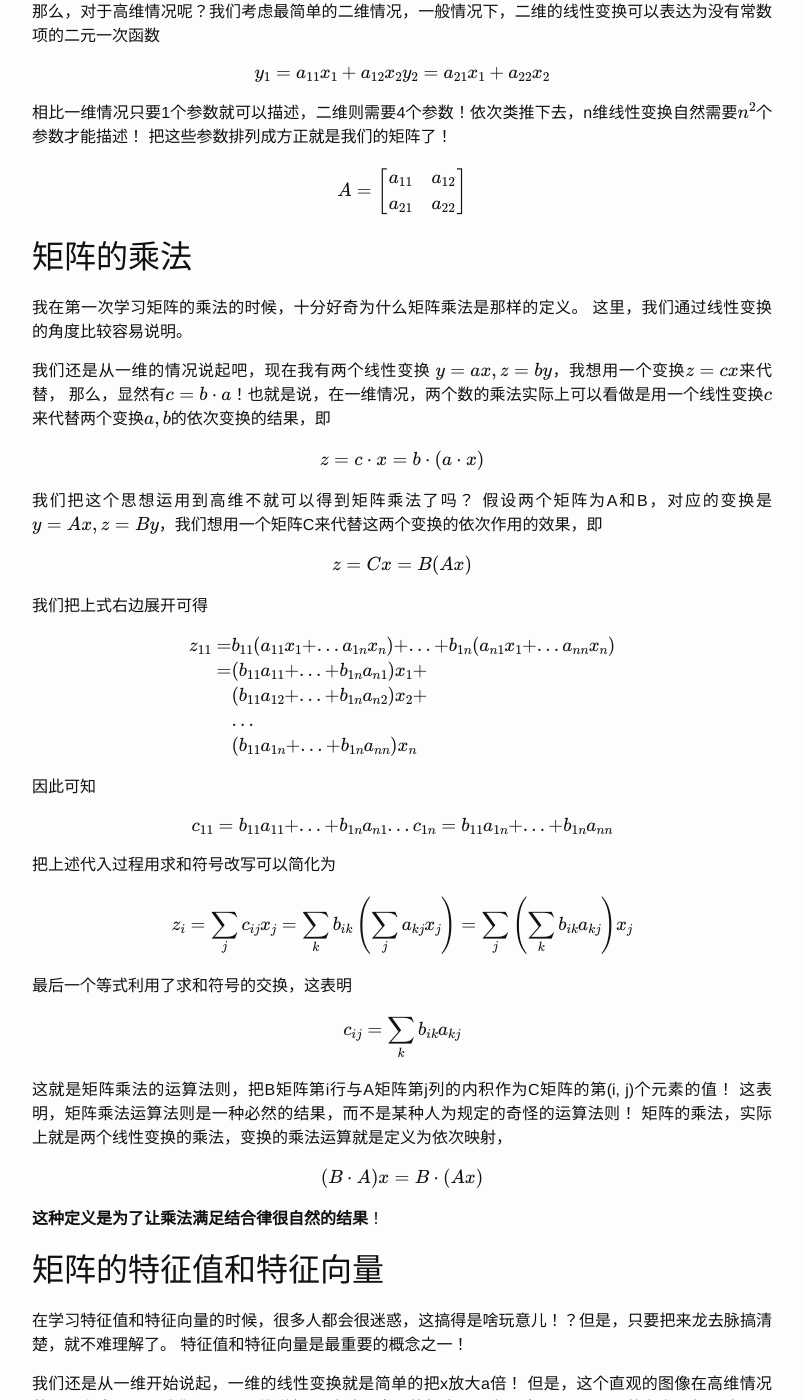
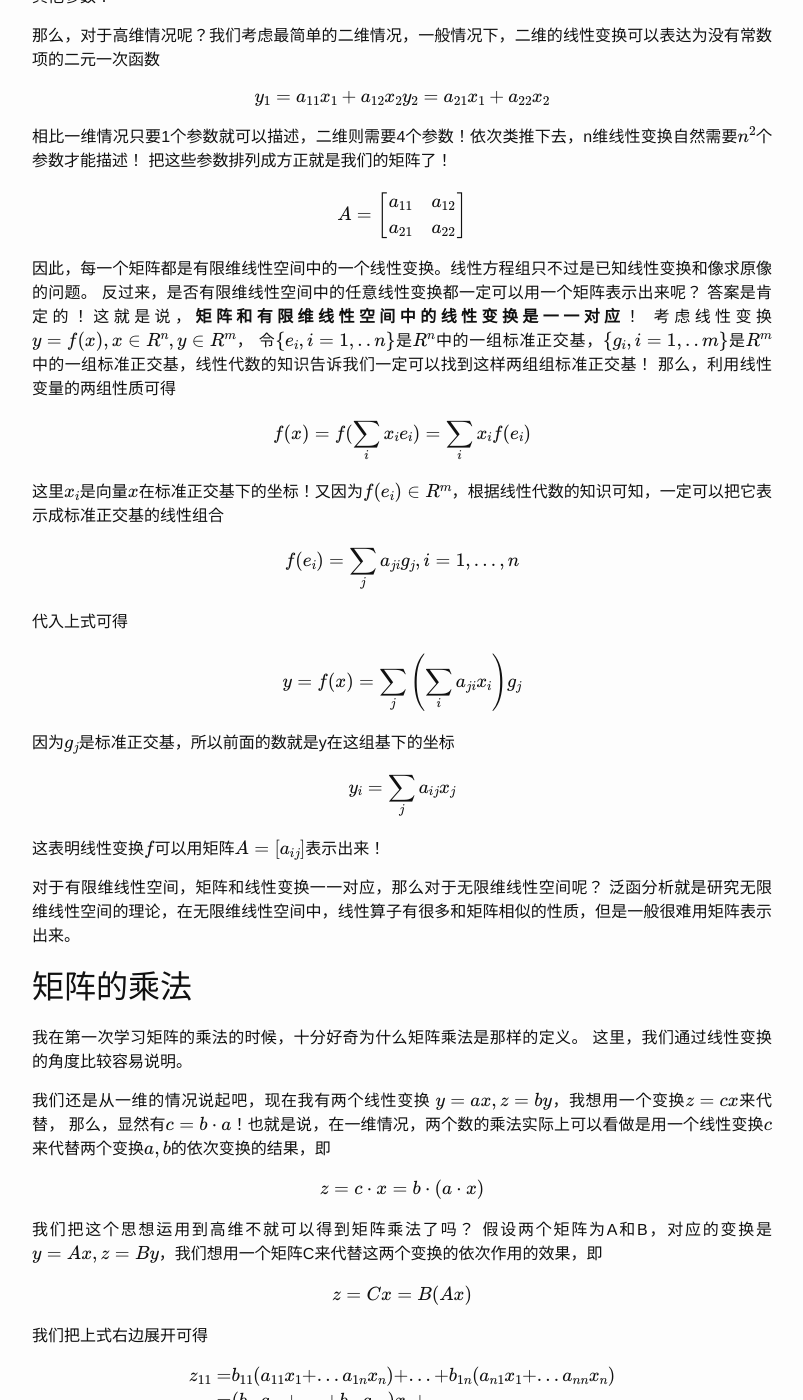
Before and after one commit to tracholar/tracholar.github.io, a Jekyll site: the page built from _posts/2018-01-28-matrix.md, in a window 1280 px wide and 1400 px high, scrolled down 737 px. Shown: the whole window, without its empty margins (238-1041 px from the left). Built offline with Jekyll 4.4.1, drawn with Linux system fonts in a browser that asks for light colours; formulas are drawn with MathJax 3; comment, search, counter and statistics services are not loaded; some of the changed text lies outside the part shown.

Commit message:
matrix det

```diff
--- a/_posts/2018-01-28-matrix.md
+++ b/_posts/2018-01-28-matrix.md
@@ -14,7 +14,7 @@
 
 ## 矩阵的本质
 
-相信很多读者第一次了解矩阵都是从解线性方程开始的，我们将从一个很接近的角度来得到矩阵，认为矩阵的本质就是有限维线性空间中的 **线性变换**.
+相信很多读者第一次了解矩阵都是从解线性方程开始的，我们将从一个很接近的角度来得到矩阵，认为矩阵的本质就是 **有限维线性空间中的线性变换**.
 
 我们还是从一维的情况开始吧，也就是标量的线性变换 $$y = ax$$。所谓一个变换$$y = f(x)$$是线性的，是指这个变换遵循两个线性运算的规律：
 
@@ -39,6 +39,41 @@
 $$
 A = \left[ \begin{matrix} a_{11} & a_{12} \\ a_{21} & a_{22} \end{matrix} \right]
 $$
+
+因此，每一个矩阵都是有限维线性空间中的一个线性变换。线性方程组只不过是已知线性变换和像求原像的问题。
+反过来，是否有限维线性空间中的任意线性变换都一定可以用一个矩阵表示出来呢？
+答案是肯定的！这就是说，**矩阵和有限维线性空间中的线性变换是一一对应**！
+考虑线性变换$$y = f(x), x\in R^n, y\in R^m$$，
+令$$\{e_i,i=1,..n\}$$是$$R^n$$中的一组标准正交基，$$\{g_i,i=1,..m\}$$是$$R^m$$中的一组标准正交基，线性代数的知识告诉我们一定可以找到这样两组组标准正交基！
+那么，利用线性变量的两组性质可得
+
+$$
+f(x) = f(\sum_i x_i e_i) = \sum_i x_i f(e_i)
+$$
+
+这里$$x_i$$是向量$$x$$在标准正交基下的坐标！又因为$$f(e_i) \in R^m$$，根据线性代数的知识可知，一定可以把它表示成标准正交基的线性组合
+
+$$
+f(e_i) = \sum_j a_{ji} g_j, i=1,...,n
+$$
+
+代入上式可得
+
+$$
+y = f(x) =  \sum_j \left( \sum_i a_{ji} x_i \right) g_j
+$$
+
+因为$$g_j$$是标准正交基，所以前面的数就是y在这组基下的坐标
+
+$$
+y_i = \sum_j a_{ij} x_j
+$$
+
+这表明线性变换$$f$$可以用矩阵$$A=[a_{ij}]$$表示出来！
+
+对于有限维线性空间，矩阵和线性变换一一对应，那么对于无限维线性空间呢？
+泛函分析就是研究无限维线性空间的理论，在无限维线性空间中，线性算子有很多和矩阵相似的性质，但是一般很难用矩阵表示出来。
+
 
 ## 矩阵的乘法
 
@@ -167,6 +202,8 @@
 
 因为谱范数实际上就是矩阵A能把一个单位向量最大放大多少倍！显然在绝对值最大的特征值对应的特征向量方向上具有最大放大倍数！
 
+特征值和特征向量是两个非常普适的概念，在无限维线性空间中也同样重要。
+
 在不同场景下，这些主方向和特征值都是有特定意义的。
 
 例如，在描述曲面上的曲率的时候，会用一个曲率张量（就是一个二阶对称方阵）来描述，该张量的两个特征向量就是两个曲率最大和最小的方向，而两个特征值就是这两个方向的曲率！
@@ -174,3 +211,23 @@
 平面上的二次曲线都是用一个二次型表示，二次型对应的对称方阵的两个特征向量就是长短轴的方向，而两个特征值就是长短轴的大小（相差一个常数）！
 
 在量子力学中，物理量都是用算符表示，在有限维空间就是矩阵，其对应的特征向量就是本征态，特征值就是物理量的测量值！
+
+## 行列式
+初学行列式的时候，对这样一个概念和计算规则非常难理解。
+可能很多人都了解过一种解释，**行列式就是列向量张成平行多面体体积（有向体积）**！
+这个结论当然是没什么问题的，但是结论不够直观，而且跟矩阵本身的意义缺乏关联。
+
+![平行多面体](/assets/images/Determinant_parallelepiped.svg)
+
+我们可以从线性变换的角度考虑另外一个意义，考虑欧式空间中的一个平行多面体，这个多面体的边长为1，且都是矩阵A的特征向量。
+那么这个多面体通过矩阵A变换之后，会变成怎么样呢？
+我们知道矩阵A在特征向量方向就是做简单的伸缩变换，伸缩系数就是特征值！
+因此，这个多面体经过A变换之后，每个方向上都放大了$$\lambda_i, i=1,...,n$$倍！
+那么它的体积自然就放大了$$\Pi_i \lambda_i$$倍，这正是矩阵A的行列式！
+
+$$
+\text{det}(A) = \Pi_i \lambda_i
+$$
+
+由此可见，**矩阵A的行列式就是该线性变换的体积放大倍数**！
+如果，我们这个平行多面体是由单位基向量构成，经过A变换后就变成了A的列向量对应的平行多面体了，所以这个放大倍数自然就是列向量对应的平行多面体有向体积了！所以，我们从线性变换图像的角度，直观解释了行列式的两个意义！
```
